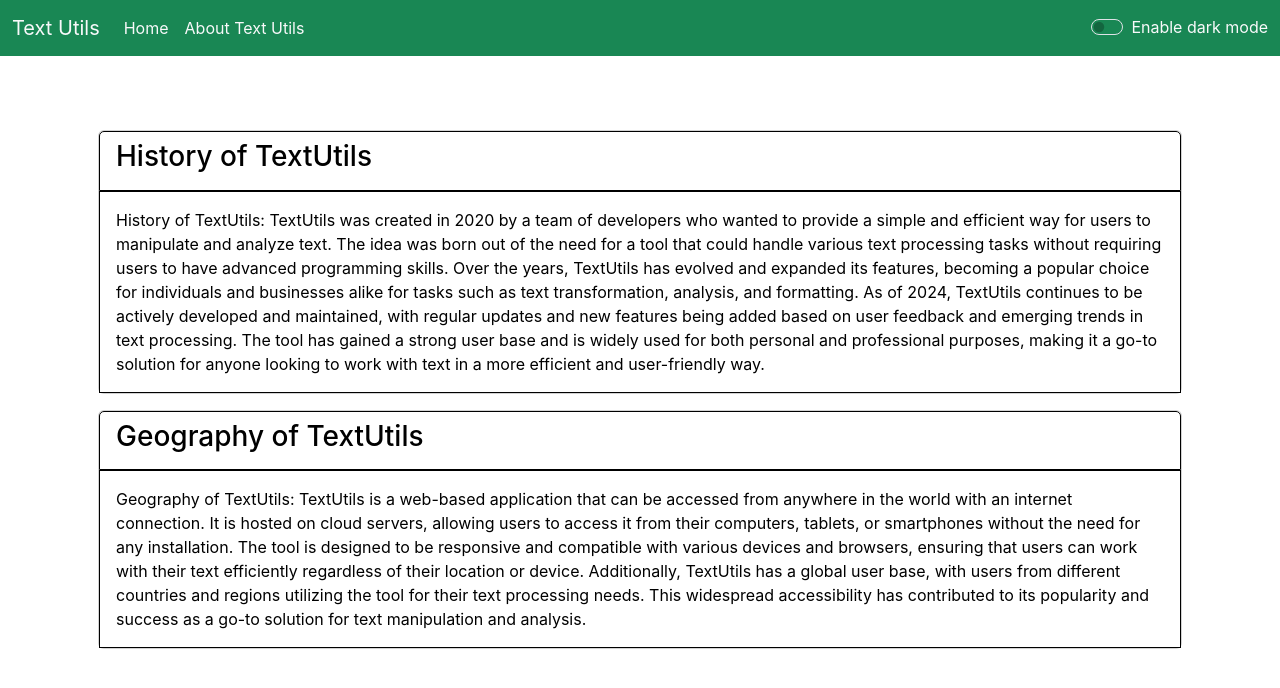
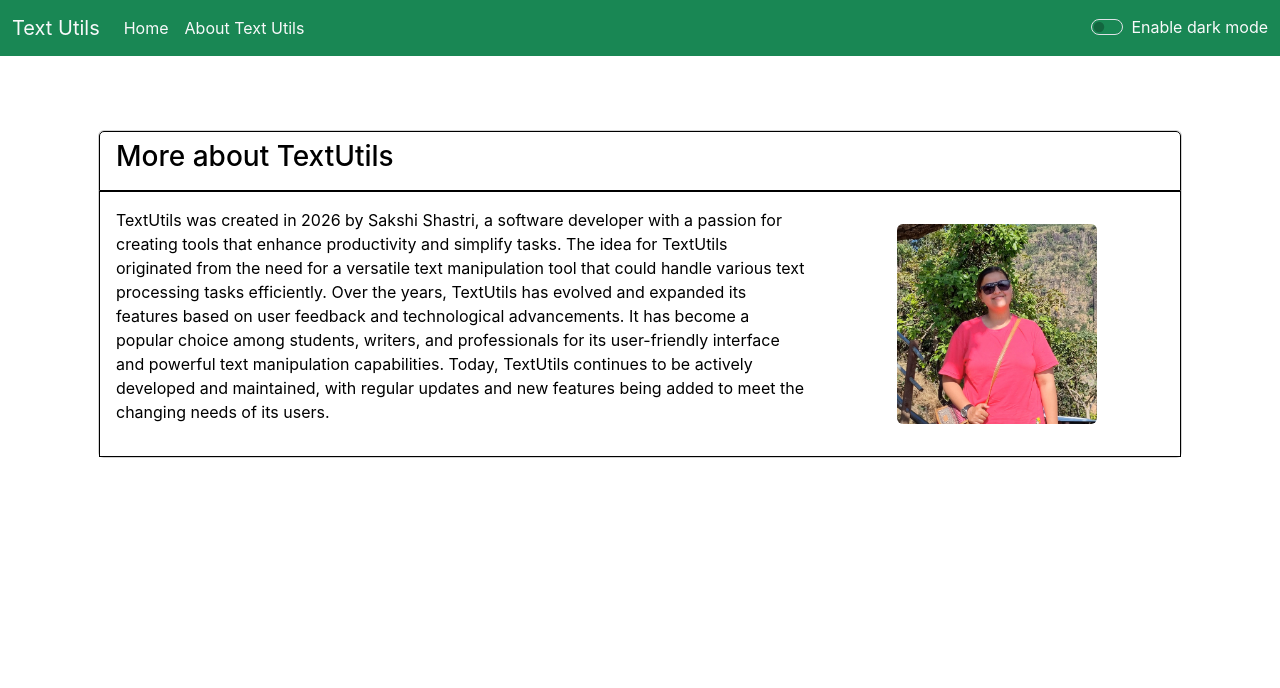
Before and after one commit to Sakshi-Shastri/TextUtils, a React (Create React App) app: page /about in a window 1280 px wide. Shown: the top 688 px of the page. Built offline with nearby package versions, Linux system fonts and the light colour scheme.

Commit message:
Update Textform component

```diff
--- a/src/components/About.js
+++ b/src/components/About.js
@@ -41,7 +41,7 @@ return (
           <div className="card-header" id="headingOne" style = {myStyle}>
             <h5 className="mb-0">
               <h3>
-               History of TextUtils
+               More about TextUtils
               </h3>
             </h5>
           </div>
@@ -51,34 +51,23 @@ return (
             className="collapse show"
             aria-labelledby="headingOne"
             data-parent="#accordion"
-
           >
-            <div className="card-body" style = {myStyle}>
-              History of TextUtils: TextUtils was created in 2020 by a team of developers who wanted to provide a simple and efficient way for users to manipulate and analyze text. The idea was born out of the need for a tool that could handle various text processing tasks without requiring users to have advanced programming skills. Over the years, TextUtils has evolved and expanded its features, becoming a popular choice for individuals and businesses alike for tasks such as text transformation, analysis, and formatting.
-            As of 2024, TextUtils continues to be actively developed and maintained, with regular updates and new features being added based on user feedback and emerging trends in text processing. The tool has gained a strong user base and is widely used for both personal and professional purposes, making it a go-to solution for anyone looking to work with text in a more efficient and user-friendly way.
-            </div>
-          </div>
-        </div>
-      </div>
-      <div id="accordion" >
-        <div className="card my-3">
-          <div className="card-header" id="headingOne" style = {myStyle}>
-            <h5 className="mb-0" >
-               <h3>
-               Geography of TextUtils
-              </h3>
-            </h5>
-          </div>
-
-          <div
-            id="collapseOne"
-            className="collapse show"
-            aria-labelledby="headingOne"
-            data-parent="#accordion"
-
-          >
-            <div className="card-body" style = {myStyle}>
-                Geography of TextUtils: TextUtils is a web-based application that can be accessed from anywhere in the world with an internet connection. It is hosted on cloud servers, allowing users to access it from their computers, tablets, or smartphones without the need for any installation. The tool is designed to be responsive and compatible with various devices and browsers, ensuring that users can work with their text efficiently regardless of their location or device. Additionally, TextUtils has a global user base, with users from different countries and regions utilizing the tool for their text processing needs. This widespread accessibility has contributed to its popularity and success as a go-to solution for text manipulation and analysis.
+            <div className="card-body" style={myStyle}>
+              <div className="row align-items-center">
+                <div className="col-md-8">
+                  <p>
+                    TextUtils was created in 2026 by Sakshi Shastri, a software developer with a passion for creating tools that enhance productivity and simplify tasks. The idea for TextUtils originated from the need for a versatile text manipulation tool that could handle various text processing tasks efficiently. Over the years, TextUtils has evolved and expanded its features based on user feedback and technological advancements. It has become a popular choice among students, writers, and professionals for its user-friendly interface and powerful text manipulation capabilities. Today, TextUtils continues to be actively developed and maintained, with regular updates and new features being added to meet the changing needs of its users.
+                  </p>
+                </div>
+                <div className="col-md-4 text-center">
+                  <img
+                    src="/profile-pic.jpg"
+                    alt="Profile"
+                    className="img-fluid rounded"
+                    style={{ width: '200px' }}
+                  />
+                </div>
+              </div>
             </div>
           </div>
         </div>
--- a/src/components/Textform.js
+++ b/src/components/Textform.js
@@ -82,7 +82,7 @@ export default function Textform(props) {
       </div>
       <div className="container my-3" style={{color: props.mode === "success" ? "black" : "white"}}>
         <h3>Your text summary</h3>
-        <p>{text.split(" ").filter((word)=>{return word.length !== 0}).length} words and {text.length} characters</p>
+        <p>{text.split(/\s+/).filter((word)=>{return word.length !== 0}).length} words and {text.length} characters</p>
         <h3>Preview</h3>
         <p id = "preview">{text == "" ? "Nothing to preview! Enter some text above to preview it here." : text}</p>
       </div>
```
Also changed, not shown: public/profile-pic.jpg (added).
